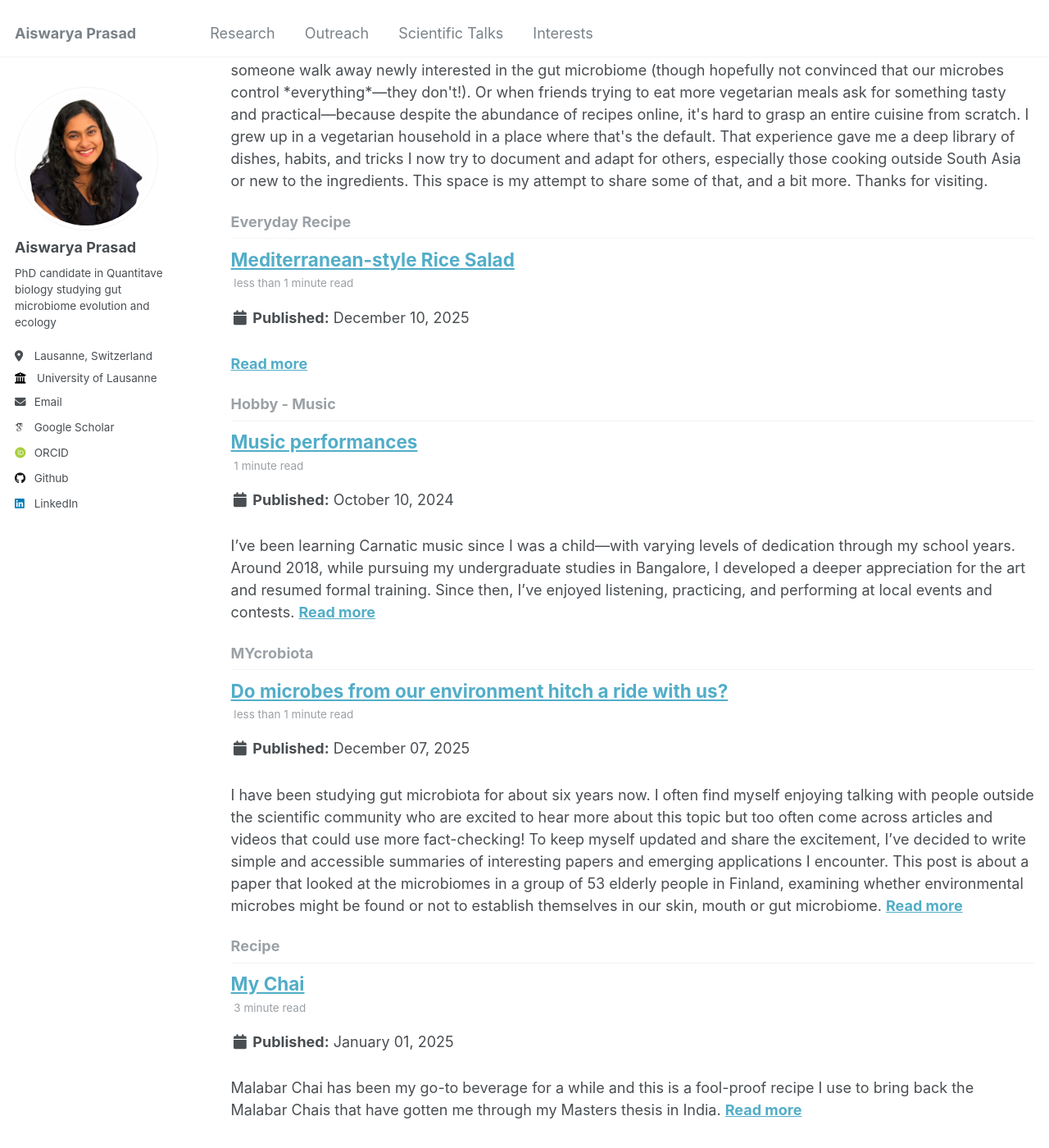
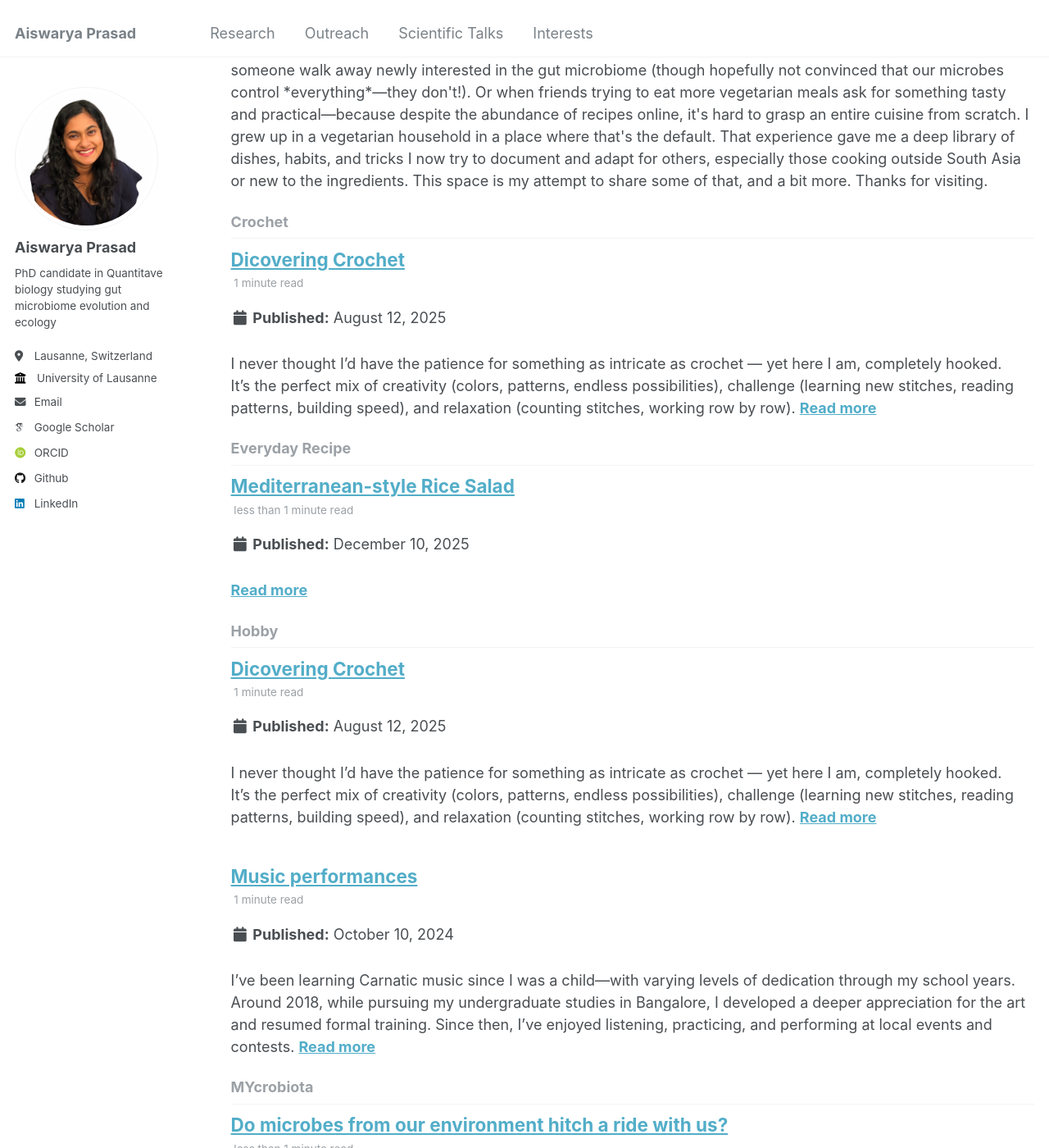
Before and after one commit to Aiswarya-prasad/aiswarya-prasad.github.io, a Jekyll site: the page built from _pages/category-archive.html, in a window 1280 px wide and 1400 px high, scrolled down 258 px. Shown: the whole window at 82% size. Built offline with Jekyll 4.4.1, drawn with Linux system fonts in a browser that asks for light colours; some web fonts are replaced; some of the changed text lies outside the part shown.

Commit message:
Syntax change, squash commit later or just ignore.

```diff
--- /dev/null
+++ b/_posts/2025-08-12-new-hobby-crochet.md
@@ -0,0 +1,59 @@
+---
+title: "Dicovering Crochet"
+date: 2025-08-12
+collection: posts
+author_profile: false
+permalink: /posts/2024/10/hooked-on-crochet/
+tags:
+  - Hobby
+  - Crochet
+categories:
+  - Hobby
+  - Crochet
+---
+
+I never thought I’d have the patience for something as intricate as crochet — yet here I am, completely hooked.
+It’s the perfect mix of creativity (colors, patterns, endless possibilities), challenge (learning new stitches, reading patterns, building speed), and relaxation (counting stitches, working row by row).
+
+Below are some of my first projects:
+
+---
+
+### 👜 Granny Square Pouch
+I loved this [book](https://www.amazon.com/Ultimate-Granny-Square-Sourcebook-Contemporary/dp/9491643290), for its explanation of the basics as well as the pretty patterns. I made the *Spring Square* pattern — beginner-friendly and fun.
+
+I realized that granny squares are a great way to start crocheting: simple, repetitive, and a great way to practice different stitches. While they’re often used for larger projects like blankets or cardigans, I wanted something smaller but more useful than coasters (I consider too special to get dirty). I crocheted two squares together with single crochet and added a drawstring for closure.
+
+![First Granny Square](../images/posts/crochet/FirstGranny.HEIC)
+![Granny Square Pouch](../images/posts/crochet/GrannyPouch.JPG)
+
+---
+
+### 🧣 Simple Winter Scarf *(WIP)*
+Made with ombré yarn for a soft gradient effect. Learned from this [YouTube tutorial](https://www.youtube.com/watch?v=rXQvufVGCoQ).
+<!-- and [another one](https://www.youtube.com/watch?v=3G2YLfyQGvs) for the scalloped edging. -->
+It was a great way to practice plenty of single and double crochets and get comfortable with the hook.
+
+![Ombré Scarf WIP](../images/posts/crochet/HombreScarf-WIP.JPG)
+
+---
+
+### 🎧 AirPods Case
+Since I kept mixing mine up with my husband’s, I made a distinct one for myself.
+Another [YouTube-inspired](https://www.youtube.com/watch?v=fBu7wfX-mek) project.
+
+![AirPods Case](../images/posts/crochet/AirpodsCase.JPG)
+
+---
+
+### 👶 Baby Gifts
+
+This is probably my most special project so far. I made these for a baby in our family, and it was such a joy to create something for a little one and the parents loved it!
+
+**Pretty Pink Baby Shoe** – WIP and completed pics. Learned from this [YouTube video](https://www.youtube.com/watch?v=fVy27Z3kotk&list=PLOw6B1kb87p_035ZkVpfihDPda4dyxXm2) and made the bow as shown on this [one](https://www.youtube.com/watch?v=uMw9zpmXHHI&list=PLOw6B1kb87p_035ZkVpfihDPda4dyxXm2&index=2).
+![Baby Shoe 1 Complete](../images/posts/crochet/pinkshoe.HEIC)
+![Baby Shoe 1 WIP](../images/posts/crochet/pinkshoe-wip.HEIC)
+
+**Sunflower Baby Shoe** – WIP and completed pics. Learned from this [YouTube video](https://www.youtube.com/watch?v=dLNGz9uM_2Y&list=PLOw6B1kb87p_035ZkVpfihDPda4dyxXm2&index=7) but used brighter summer colors.
+![Baby Shoe 2 Complete](../images/posts/crochet/flowershoe.HEIC)
+![Baby Shoe 2 WIP](../images/posts/crochet/flowershoe-wip.HEIC)
```
Also changed, not shown: _posts/2024-10-10-music_performances.md (+2 -1 lines), _posts/2025-08-31-learning-the-space-precision-medicine.md (renamed from _posts/2025-08-31-learnign-the-space-precision-medicine.md), images/posts/crochet/AirpodsCase.JPG (added), 7 other files.
